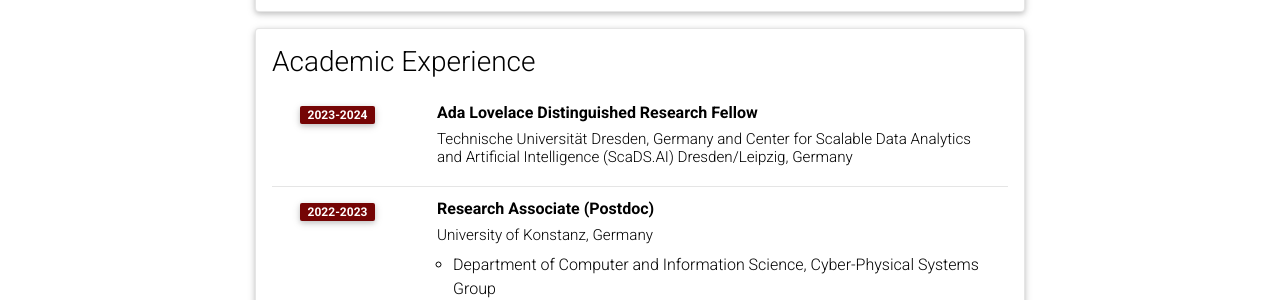
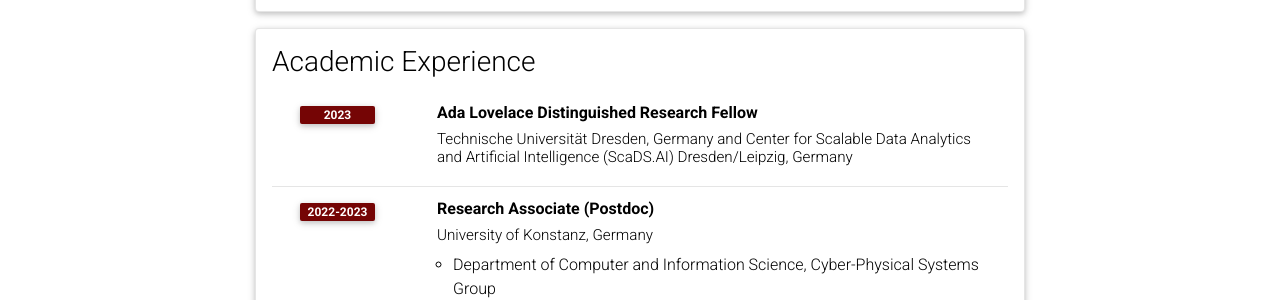
Before and after one commit to msminirobot/msminirobot.github.io, a Jekyll site: the page built from _pages/cv.md, in a window 1280 px wide and 900 px high, scrolled down 847 px. Shown: the part 152-452 px from the top of the window. Built offline with Jekyll 4.4.1, drawn with Linux system fonts in a browser that asks for light colours; comment, search, counter and statistics services are not loaded; a style sheet for code colours, icons or effects is not loaded.

Commit message:
Update cv.yml

```diff
--- a/_data/cv.yml
+++ b/_data/cv.yml
@@ -36,7 +36,7 @@
   contents:
     - title: Ada Lovelace Distinguished Research Fellow
       institution: Technische Universität Dresden, Germany and Center for Scalable Data Analytics and Artificial Intelligence (ScaDS.AI) Dresden/Leipzig, Germany
-      year: 2023-2024
+      year: 2023
     - title: Research Associate (Postdoc)
       institution: University of Konstanz, Germany
       year: 2022-2023
```
